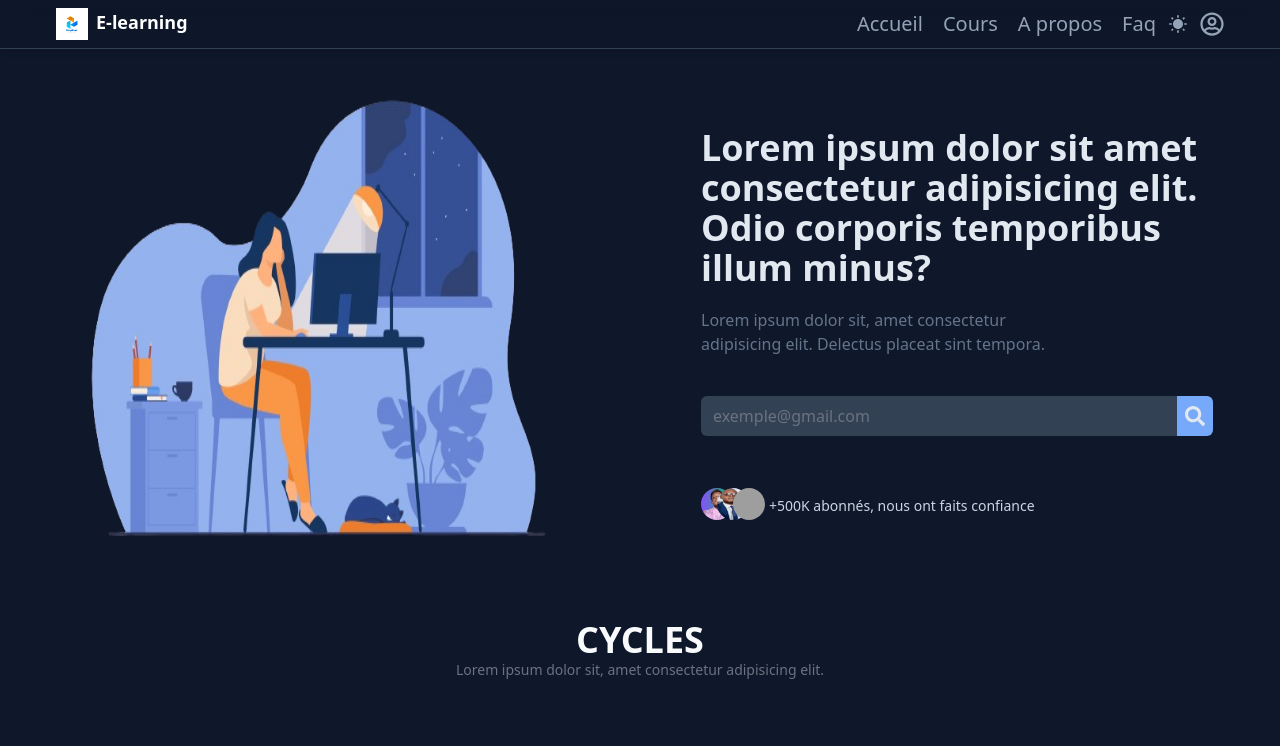
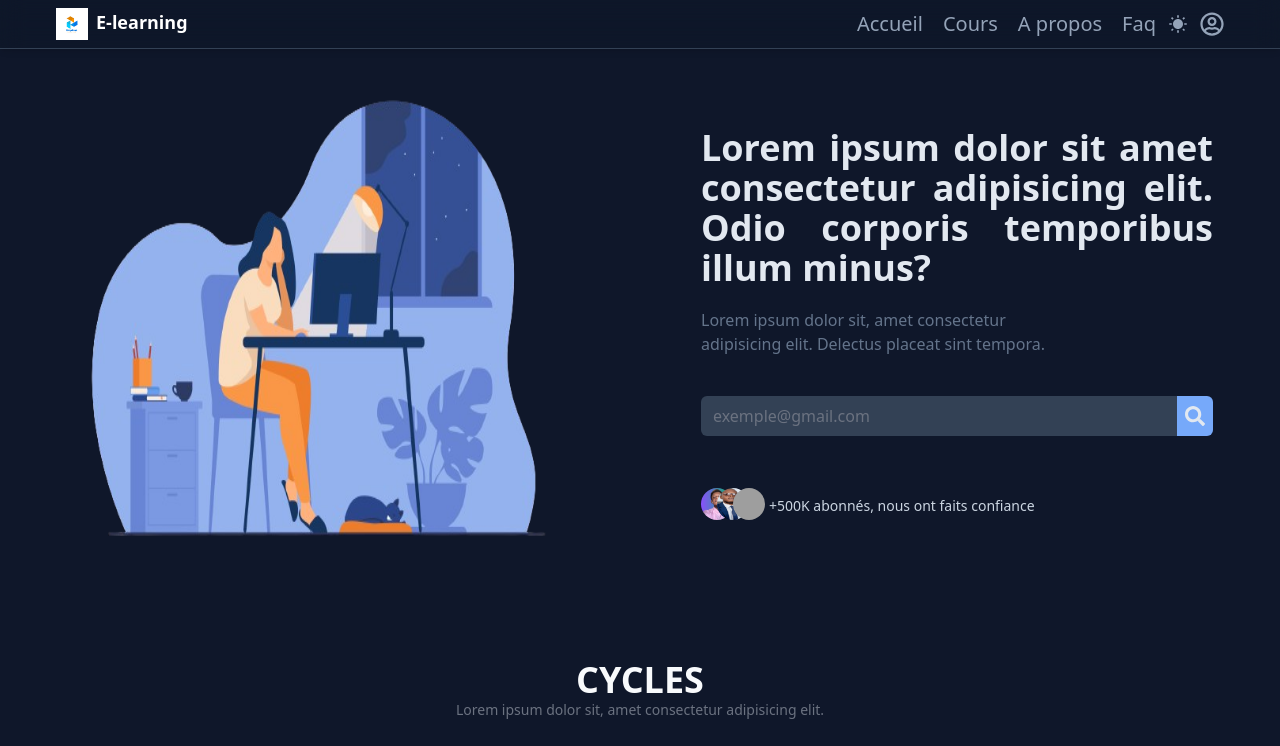
Before and after one commit to rovertnet/portail, a React (Vite) app: page / in a window 1280 px wide. Shown: the top 746 px of the page. Built offline with nearby package versions, Linux system fonts and the light colour scheme; grey boxes are pictures that could not be loaded.

Commit message:
last commit

```diff
--- a/src/component/banner/Banner.jsx
+++ b/src/component/banner/Banner.jsx
@@ -3,7 +3,7 @@ import { FaSearch } from "react-icons/fa";
 export default function Banner() {
   return (
     <>
-      <div className="block sm:px-14 px-9 sm:pt-20 pt-20 sm:pb-10 pb-10">
+      <div className="block sm:px-14 px-9 sm:pt-20 pt-20 sm:pb-20 pb-10">
         <div className="flex justify-around items-center sm:gap-28 gap-6 flex-col sm:flex-row">
           <img
             src="../../../public/b2.png"
@@ -12,7 +12,7 @@ export default function Banner() {
           />
           {/* texte */}
           <div className="flex flex-col gap-5 sm:py-12 py-12">
-            <h1 className="text-slate-200 text-start font-extrabold text-4xl sm:max-w-lg text-justify">
+            <h1 className="text-slate-200 font-extrabold text-4xl sm:max-w-lg text-justify">
               Lorem ipsum dolor sit amet consectetur adipisicing elit. Odio
               corporis temporibus illum minus?{" "}
             </h1>
```
